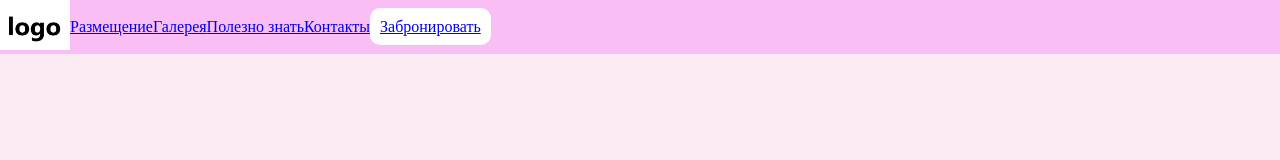
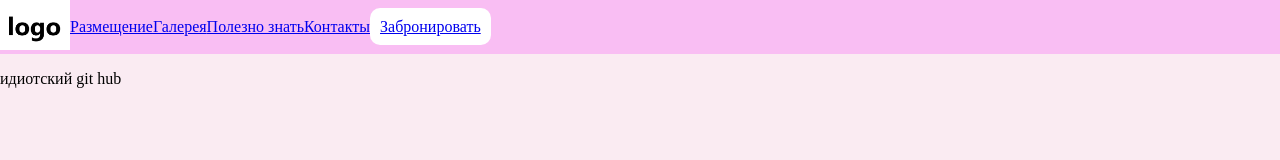
Before and after one commit to iamanastasi/projet, a plain HTML site: page information.html in a window 1280 px wide. Drawn offline with Linux system fonts and the light colour scheme.

Commit message:
first commit

```diff
--- a/information.html
+++ b/information.html
@@ -18,7 +18,7 @@
             </ul>
         </header>
         <main>
-
+            идиотский git hub
         </main>
         </body>
 </html>
```
